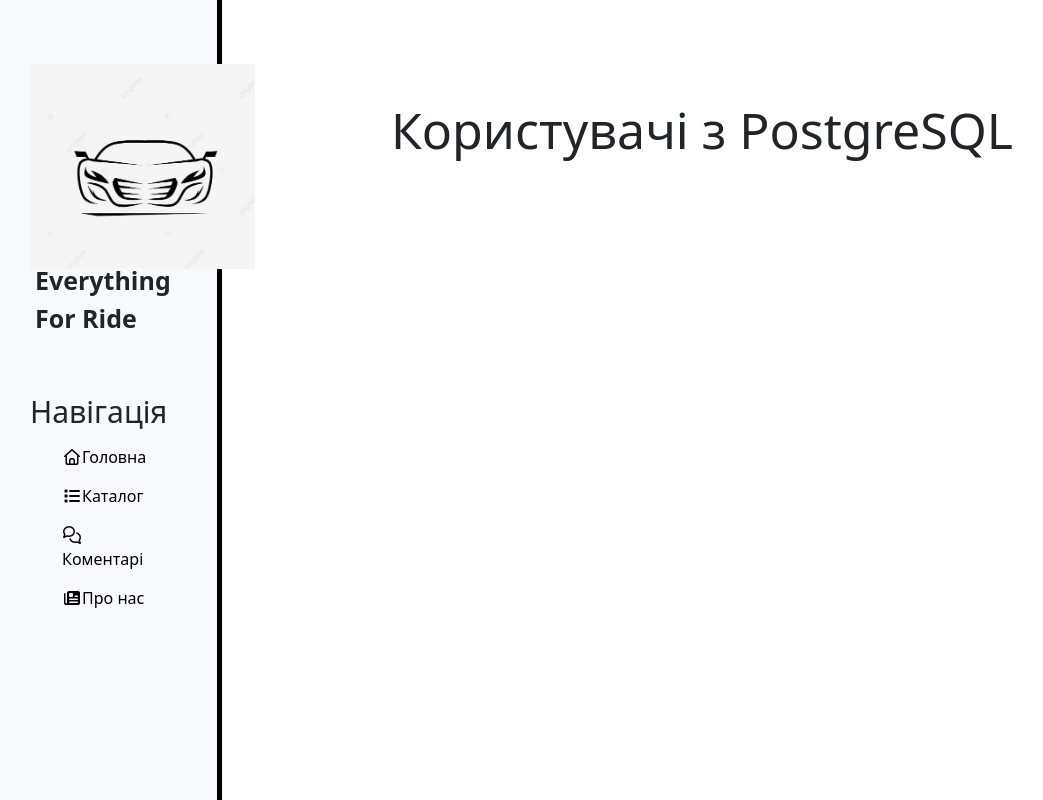
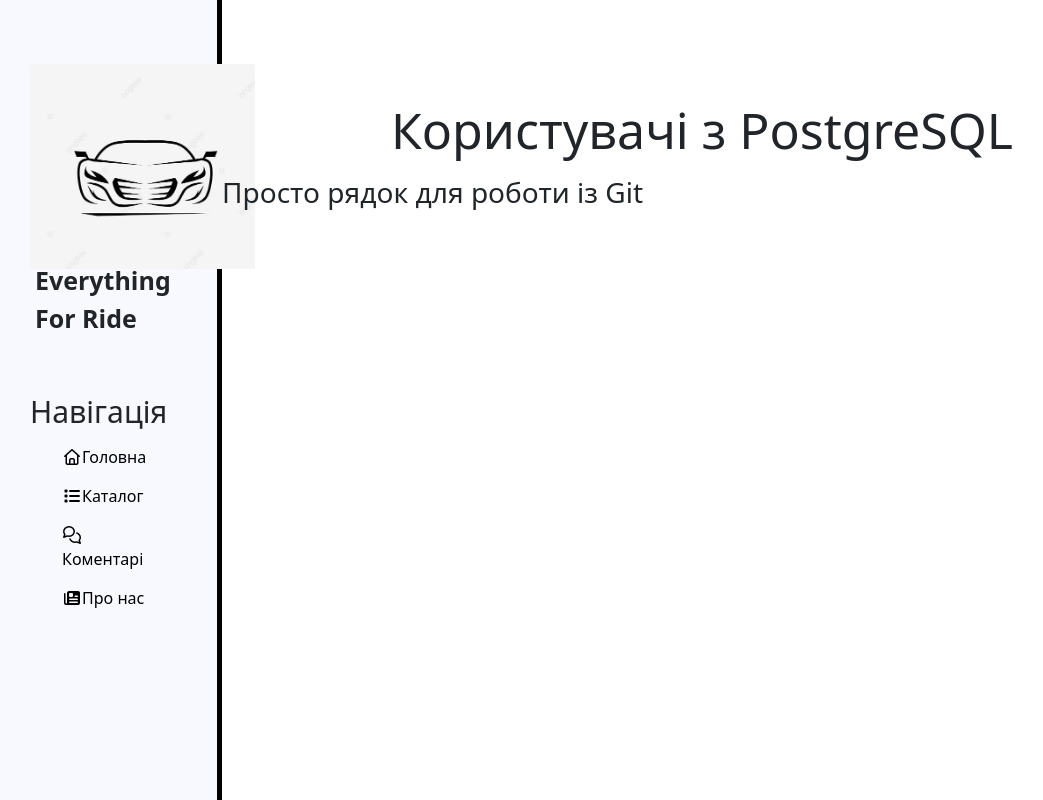
Before and after one commit to zemkodenus-source/Proba, a Django app: page /users/users_list in a window 1280 px wide. Shown: the whole page, without its empty margins (34-1077 px from the left). Run offline with Django 5.2, Linux system fonts and the light colour scheme; some libraries are stand-ins or nearby versions.

Commit message:
micro update in file --djs/users/templates/users/users_list.html--

```diff
--- a/djs/users/templates/users/users_list.html
+++ b/djs/users/templates/users/users_list.html
@@ -25,4 +25,5 @@
         {% endfor %}
     </ul>
 </div>
+<h3>Просто рядок для роботи із Git</h3>
 {% endblock %}
```
